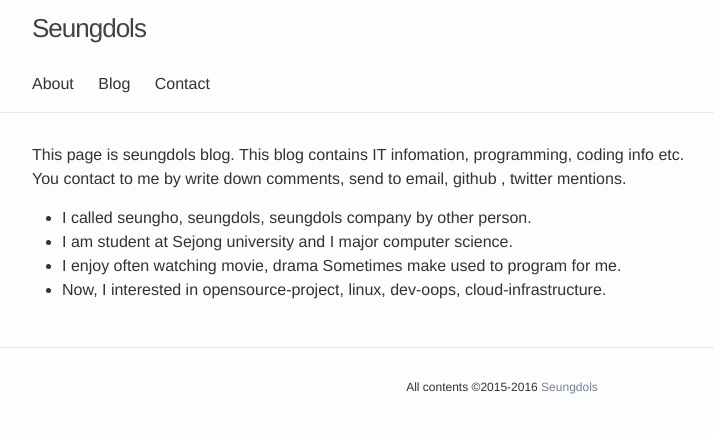
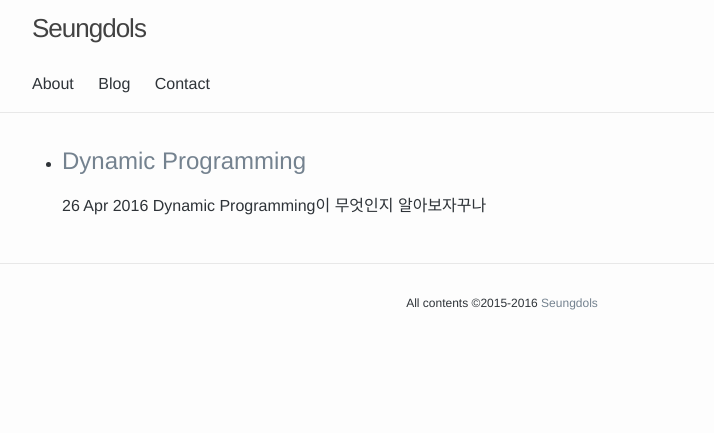
Before and after one commit to seungdols/seungdols.github.io, a Jekyll site: the page built from index.html, in a window 1280 px wide. Shown: the top 433 px of the page, without its empty margins (138-852 px from the left). Built offline with Jekyll 4.4.1, drawn with Linux system fonts in a browser that asks for light colours.

Commit message:
chage index, about

````diff
--- a/_posts/2016-04-26-Dynamic-Programming.md
+++ b/_posts/2016-04-26-Dynamic-Programming.md
@@ -1,11 +1,12 @@
 ---
 layout: post
 title:  "Dynamic Programming"
+description: "Dynamic Programming이 무엇인지 알아보자꾸나"
 tags: [dp, programming]
 ---
 
 Dynamic Programming
-
+===
 여기서 사용되는 Dynamic은 의미 없는 말이다.
 또한, 동적 계획법이라고 표현해야 옳은 표현이라고 할 수 있다.
 
@@ -61,6 +62,8 @@ int fibonacci(int n){
         return memo[n];
 }
 ```
+위 코드의 경우에는 memo라는 배열에 적으면서 DP를 진행한다. 그래서 다이나믹 프로그래밍은 보통 Memoization을 한다고 표현한다.
+메모한다라는 뜻을 가졌다.
 
 ```cpp
 int fibonacci_topDown(int n){
@@ -73,6 +76,9 @@ int fibonacci_topDown(int n){
     }
 }
 ```
+위 코드의 경우 Top-Dwon방식으로 해답을 구하는데, 보통 재귀 호출을 통해서 답을 구한다.
+
+큰 문제에서 부터 작은 문제로 뻗어 나가는 형식이다.
 
 ```cpp
 int d[100];
--- a/index.html
+++ b/index.html
@@ -1,26 +1,18 @@
 ---
 layout: default
 ---
-
-<div class="home">
-  <div class="intro-wrapper">
-    <div class="blog-intro">
-      <p>
-        This page is seungdols blog. This blog contains IT infomation, programming, coding info etc.<br />
-        You contact to me by write down comments, send to email, github , twitter mentions.
-      </p>
-    </div>
-    <ul>
-      <li>I called seungho, seungdols, seungdols company by other person.</li>
-      <li>I am student at Sejong university and I major computer science.</li>
-      <li>I enjoy often watching movie, drama Sometimes make used to program for me.</li>
-      <li>Now, I interested in opensource-project, linux, dev-oops, cloud-infrastructure.</li>
-    </ul>
-    <ul class="tags cf">
-         {% for tag in post.tags %}
-        <li><a href="/search/?tags={{ tag }}">{{ tag | downcase }}</a></li>
-       {% endfor %}
-    </ul>
-  </div>
-
-</div>
+<section>
+  <ul class="posts">
+    {% for post in site.posts %}
+      <li>
+        <h2>
+          <a href="{{ post.url }}">{{ post.title }}</a>
+        </h2>
+        <p>
+          <span class="date">{{ post.date | date_to_string }}</span>
+          <span class="description">{{ post.description }}</span>
+        </p>
+      </li>
+    {% endfor %}
+  </ul>
+</section>
````
Also changed, not shown: other parts of _posts/2016-04-26-Dynamic-Programming.md (+5 -0 lines), about.md (+9 -0 lines).
